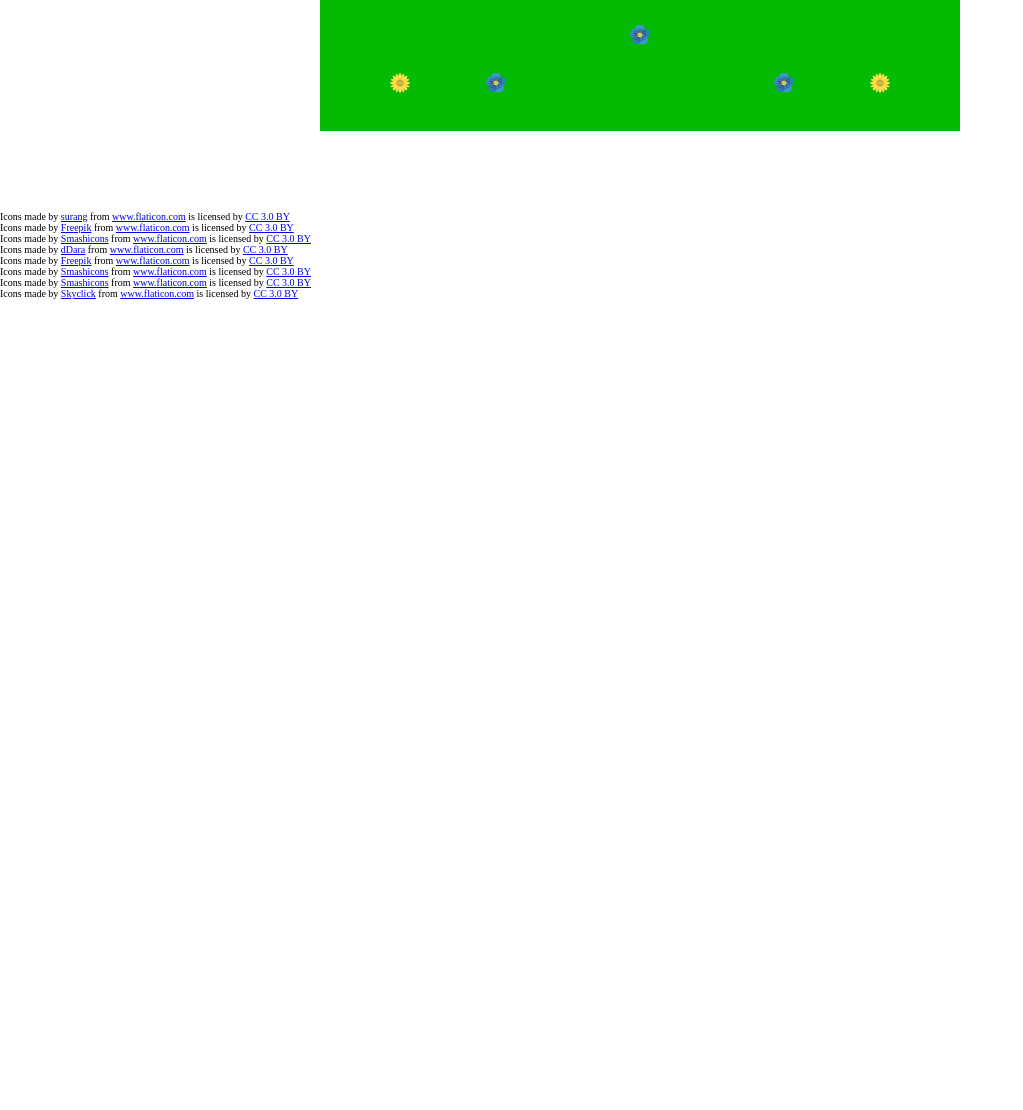
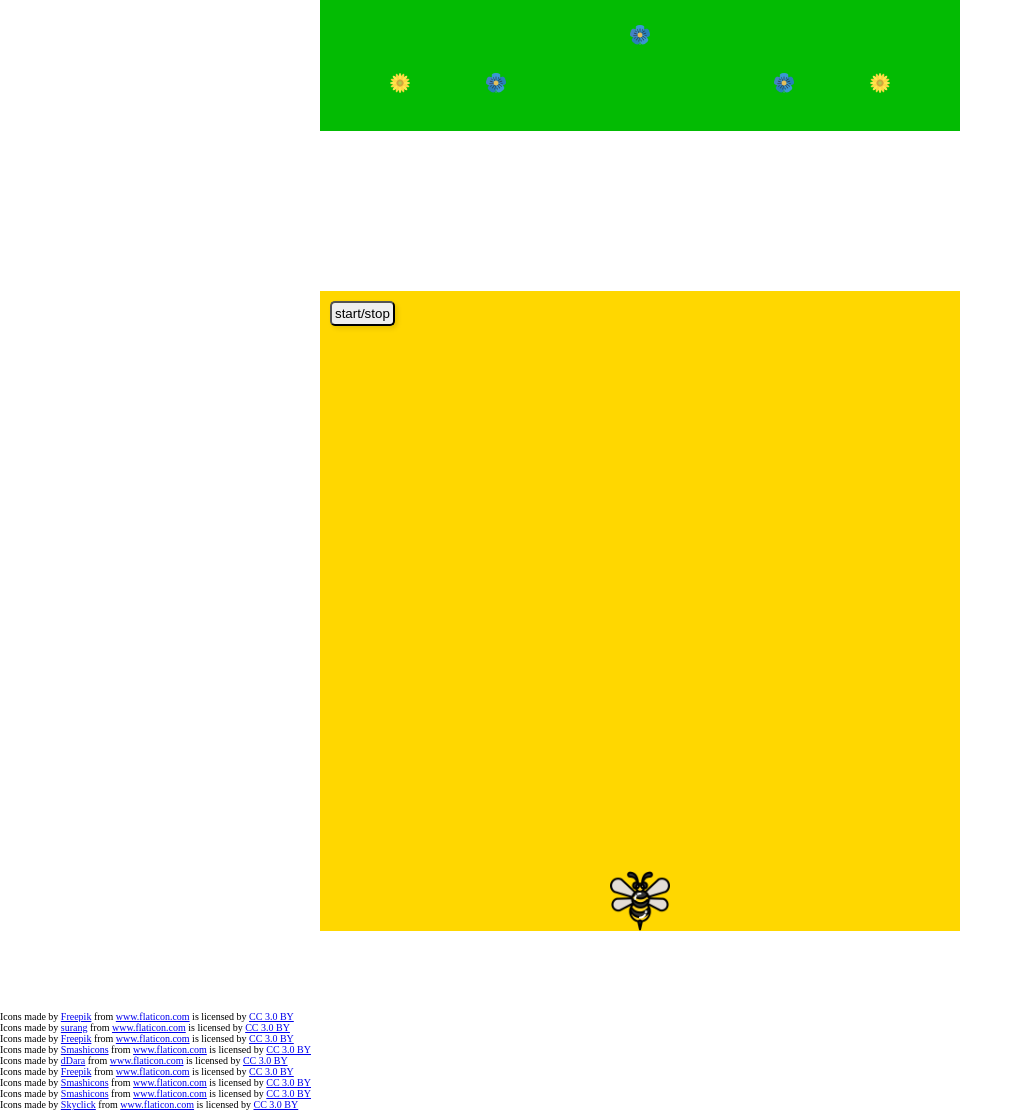
Before and after one commit to KatieSchmidt/waggle_dance_simulator, a website: page index.html in a window 1280 px wide. Shown: the part 908-2018 px from the top of the page, without its empty margins (0-1023 px from the left). Before the commit the page ends 1207 px from the top, so only its background shows below. Drawn offline with Linux system fonts and the light colour scheme.

Commit message:
add start stop button remove the blue border on focus but add shadow so its accessible or user friendly to everyone.

```diff
--- /dev/null
+++ b/animation.js
@@ -0,0 +1,11 @@
+const animationToggler = document.getElementById("animation__button-toggle");
+
+function logIt(e) {
+  return console.log(e);
+}
+animationToggler.onclick = e => {
+  console.log("working again");
+  logIt(e);
+};
+
+console.log("working");
--- a/index.html
+++ b/index.html
@@ -138,8 +138,27 @@
                   <img src="./img/yellow.png" alt="yellow flower" class="simulation-2__flower-img y-coordinate__center x-coordinate__negative-4">
               </div>
       </section>
+      <section class="section__animation" id="section__animation">
+          <div class="animation" id="animation">
+            <div class="animation__canvas">
+                <button class="animation__button-toggle" id="animation__button-toggle">
+                    start/stop
+                  </button>
+                <div class="animation__mover animation__mover-5">
+                  <div class="animation__mover-div animation__mover-div-5">
+                    <div class="animation__turner animation__turner-5">
+                      <div class="animation__image animation__image-5 animation__image-2">
+                          <img src="./img/bee.png" alt="animated honey bee" class="animation__image animation__image-5">
+                      </div>
+                    </div>
+                  </div>
+                </div>
+            </div>
+          </div>
+      </section>
     </main>
     <footer class="footer">
+        <div>Icons made by <a href="https://www.flaticon.com/authors/freepik" title="Freepik">Freepik</a> from <a href="https://www.flaticon.com/" 		    title="Flaticon">www.flaticon.com</a> is licensed by <a href="http://creativecommons.org/licenses/by/3.0/" 		    title="Creative Commons BY 3.0" target="_blank">CC 3.0 BY</a></div>
       <div>
         Icons made by
         <a href="https://www.flaticon.com/authors/surang" title="surang"
@@ -260,5 +279,6 @@
       <div>Icons made by <a href="https://www.flaticon.com/authors/skyclick" title="Skyclick">Skyclick</a> from <a href="https://www.flaticon.com/" 		    title="Flaticon">www.flaticon.com</a> is licensed by <a href="http://creativecommons.org/licenses/by/3.0/" 		    title="Creative Commons BY 3.0" target="_blank">CC 3.0 BY</a></div>
     </footer>
     <script src="./main.js"></script>
+    <script src="./animation.js"></script>
   </body>
 </html>
--- /dev/null
+++ b/sass/components/_animation.scss
@@ -0,0 +1,187 @@
+$bee-size: 6rem;
+
+.animation {
+  position: absolute;
+  top: 50%;
+  left: 50%;
+  height: 90%;
+  width: 90%;
+  transform: translate(-50%, -50%);
+  max-width: 640px;
+  max-height: 640px;
+
+  &__canvas {
+    height: 100%;
+    width: 100%;
+    position: relative;
+    background-color: gold;
+  }
+
+  &__button-toggle {
+    position: absolute;
+    top: 1rem;
+    left: 1rem;
+    padding: 3px;
+    border-radius: 5px;
+    z-index: 100;
+    box-shadow: 0.25rem 0.25rem 0.5rem rgba(0, 0, 0, 0.1);
+
+    &:focus {
+      outline: 0;
+      box-shadow: 0.4rem 0.4rem 0.5rem rgba(0, 0, 0, 0.1);
+    }
+
+    &:hover {
+      box-shadow: 0.5rem 0.5rem 0.5rem rgba(0, 0, 0, 0.1);
+    }
+
+    &:active {
+      // outline: 0;
+      box-shadow: 0.25rem 0.25rem 0.5rem rgba(0, 0, 0, 0.1);
+    }
+  }
+
+  &__mover {
+    height: 100%;
+    width: 100%;
+    position: absolute;
+    bottom: 0;
+    left: 0;
+    animation-timing-function: linear;
+    animation: moveBoxInPath;
+    animation-iteration-count: infinite;
+    animation-play-state: paused;
+
+    &-5 {
+      animation-duration: 12s;
+    }
+    &-4 {
+      animation-duration: 10s;
+    }
+    &-3 {
+      animation-duration: 8s;
+    }
+    &-2 {
+      animation-duration: 6s;
+    }
+    &-1 {
+      animation-duration: 4s;
+    }
+
+    &-div {
+      position: relative;
+      width: 100%;
+      height: 100%;
+      animation: moveBee;
+      animation-timing-function: linear;
+      animation-iteration-count: infinite;
+      animation-play-state: paused;
+
+      &-5 {
+        animation-duration: 12s;
+      }
+      &-4 {
+        animation-duration: 10s;
+      }
+      &-3 {
+        animation-duration: 8s;
+      }
+      &-2 {
+        animation-duration: 6s;
+      }
+      &-1 {
+        animation-duration: 4s;
+      }
+    }
+  }
+
+  &__image {
+    width: $bee-size;
+    height: $bee-size;
+    animation: waggle;
+    animation-duration: 0.25s;
+    animation-iteration-count: infinite;
+    animation-play-state: paused;
+  }
+
+  &__turner {
+    position: absolute;
+    bottom: 0;
+    left: calc(50% - #{$bee-size}/ 2);
+    height: $bee-size;
+    width: $bee-size;
+    animation: turnBee;
+    animation-timing-function: linear;
+    animation-iteration-count: infinite;
+    animation-play-state: paused;
+
+    &-5 {
+      animation-duration: 12s;
+    }
+    &-4 {
+      animation-duration: 10s;
+    }
+    &-3 {
+      animation-duration: 8s;
+    }
+    &-2 {
+      animation-duration: 6s;
+    }
+    &-1 {
+      animation-duration: 4s;
+    }
+  }
+}
+
+@keyframes waggle {
+  0% {
+    transform: rotate(0deg);
+  }
+  50% {
+    transform: rotate(-20deg);
+  }
+  100% {
+    transform: rotate(20deg);
+  }
+}
+
+@keyframes turnBee {
+  35% {
+    transform: rotate(0deg);
+  }
+  50% {
+    transform: rotate(180deg);
+  }
+  85% {
+    transform: rotate(180deg);
+  }
+  100% {
+    transform: rotate(0deg);
+  }
+}
+
+@keyframes moveBee {
+  35%,
+  50% {
+    transform: translateY(calc(-100% + #{$bee-size}));
+  }
+  85%,
+  100% {
+    transform: translateY(0%);
+  }
+}
+
+@keyframes moveBoxInPath {
+  35% {
+    transform: rotate(0deg);
+  }
+  50% {
+    transform: rotate(180deg);
+  }
+  85% {
+    transform: rotate(180deg);
+  }
+  100% {
+    transform: rotate(0deg);
+  }
+}
--- a/sass/components/_sections.scss
+++ b/sass/components/_sections.scss
@@ -10,4 +10,10 @@
     height: 100vw;
     max-height: 800px;
   }
+
+  &__animation {
+    position: relative;
+    height: 100vw;
+    max-height: 800px;
+  }
 }
--- a/sass/main.scss
+++ b/sass/main.scss
@@ -6,6 +6,7 @@
 @import "components/about-the-generator";
 @import "components/simulation";
 @import "components/simulation-2";
+@import "components/animation";
 
 @import "layout/header";
 @import "layout/footer";
```
Also changed, not shown: css/style.css, img/cell.png (added), img/hexagon.png (added), img/honeycomb.png (added).
